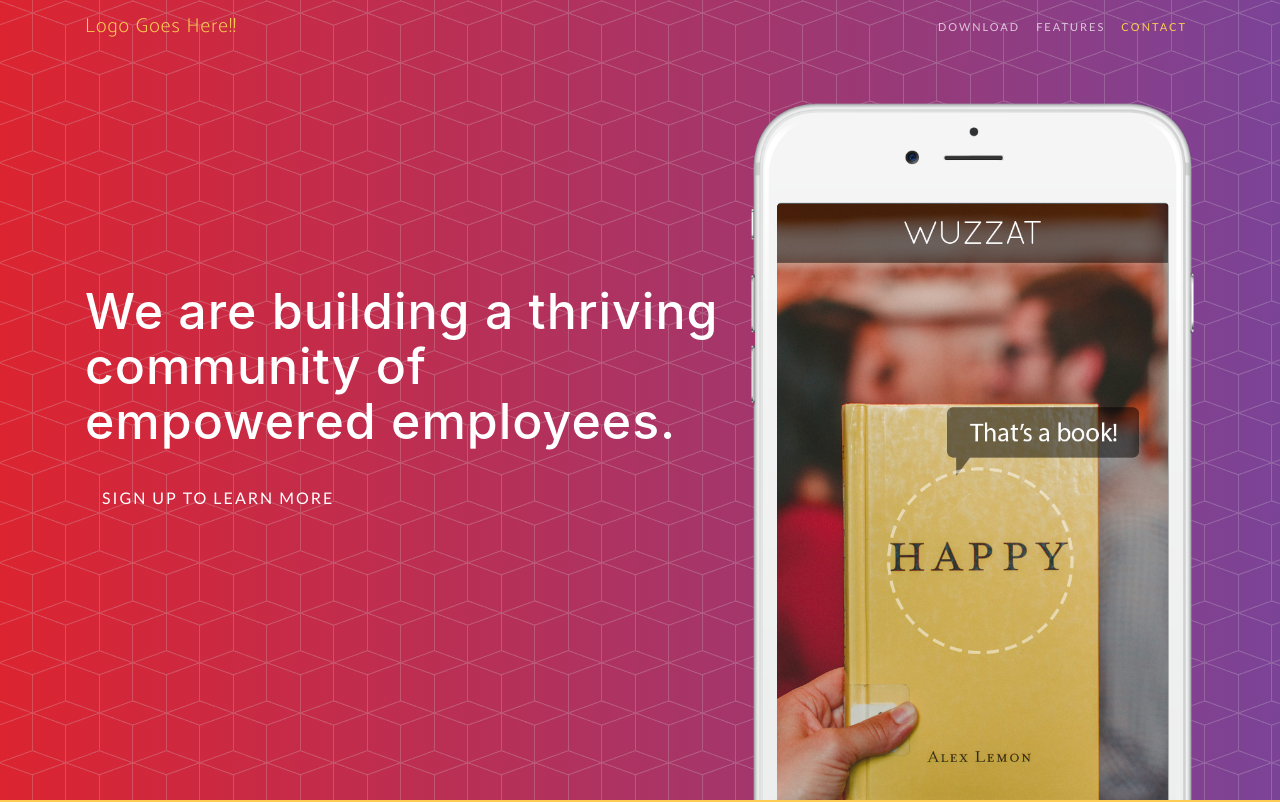
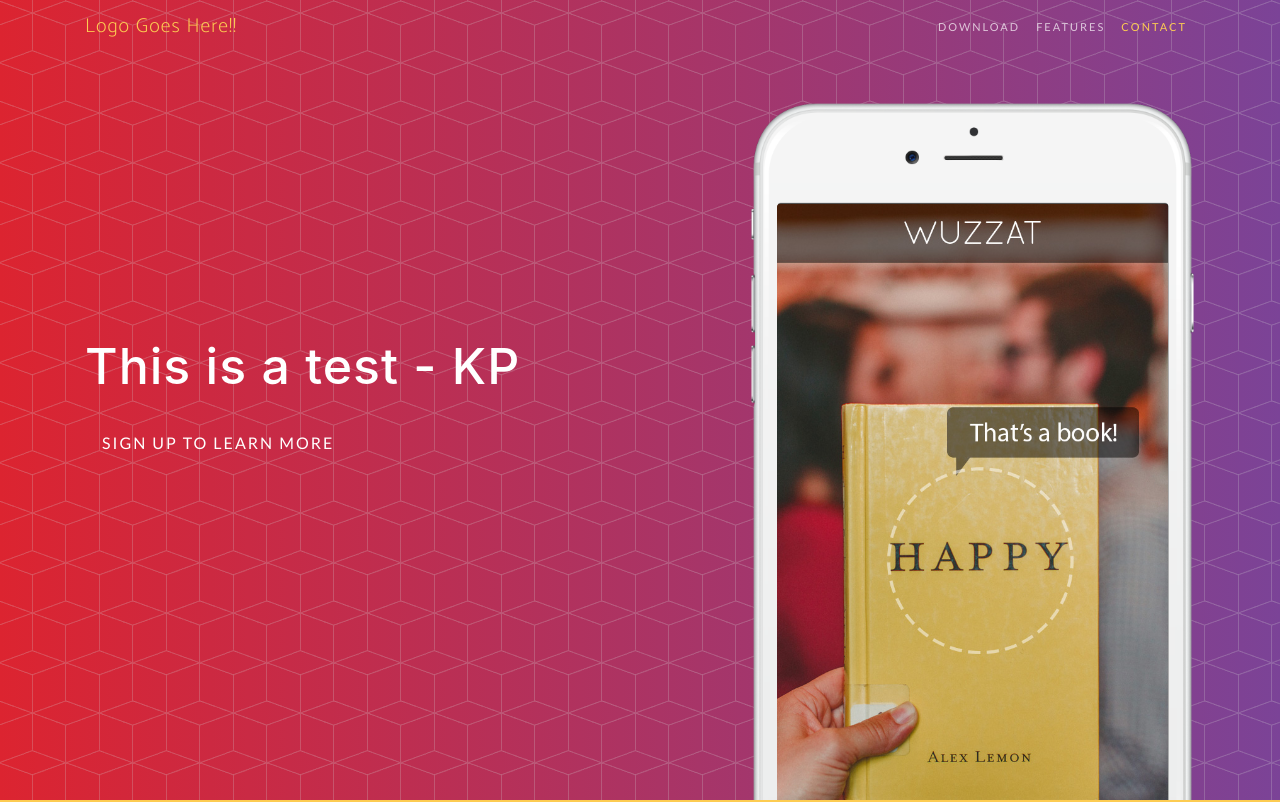
Before and after one commit to kspmultimedia/breakthrusite, a website with bundled scripts: page index.html in a window 1280 px wide. Shown: the top 802 px of the page. Built offline with nearby package versions, Linux system fonts and the light colour scheme; a web font is replaced by a local one.

Commit message:
this is a test file
this only a test for preactice

```diff
--- a/index.html
+++ b/index.html
@@ -72,7 +72,7 @@
                 <div class="col-sm-7">
                     <div class="header-content">
                         <div class="header-content-inner">
-                            <h1>We are building a thriving community of empowered employees.</h1>
+                            <h1>This is a test - KP</h1>
                             <a href="#download" class="btn btn-outline btn-xl">Sign Up to Learn More</a>
                         </div>
                     </div>
```
